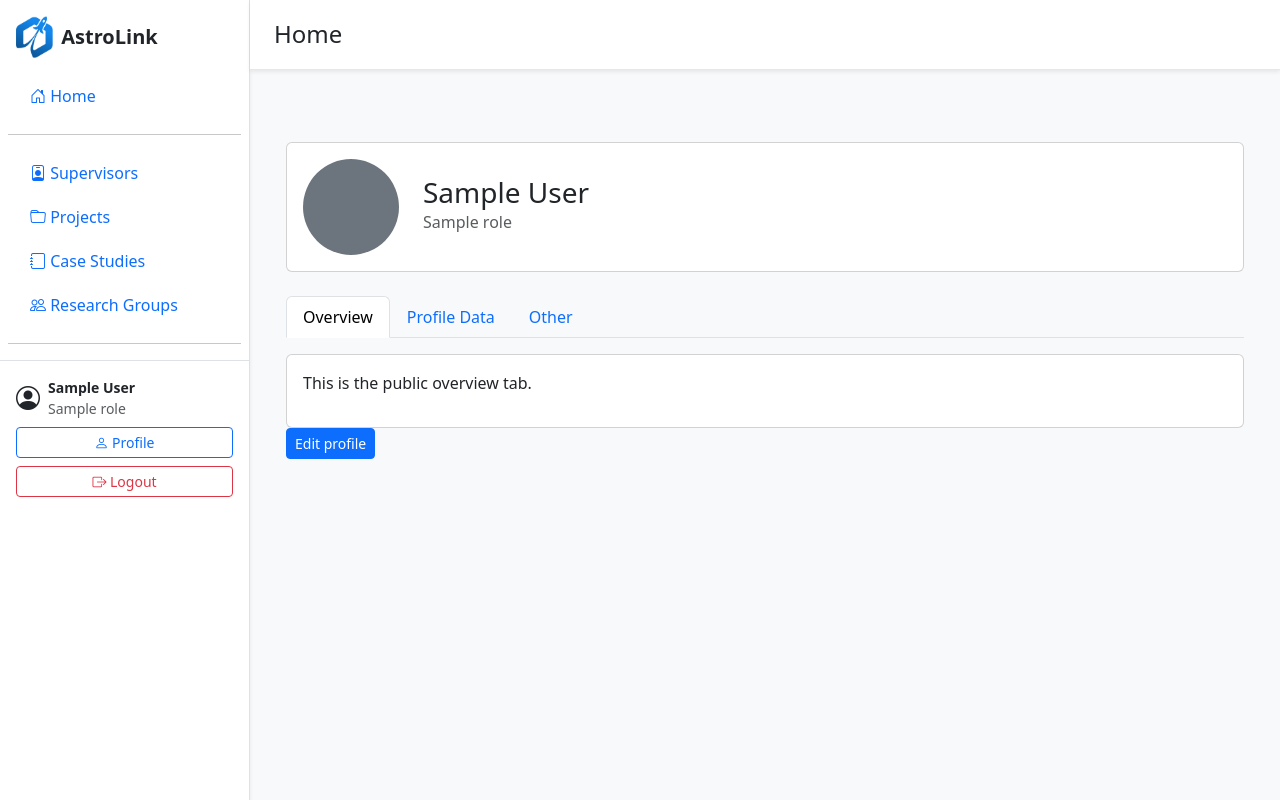
After one commit to Yppilf/AstroLink, a Django app: a page that uses astrolink/templates/forum/base.html in a window 1280 px wide. The commit adds this page. Run offline with Django 5.2, Linux system fonts and the light colour scheme; a user stored in the database is signed in; tables that the repository leaves empty hold one stand-in row (values such as "Sample post"); some libraries are stand-ins or nearby versions.

Commit message:
proper profile editing

```diff
--- a/astrolink/models.py
+++ b/astrolink/models.py
@@ -1,5 +1,5 @@
 from django.db import models
-# from core.models import User
+from authentication.models import User
 
 def supervisor_profile_picture_path(instance, filename):
     """Dynamically generates upload path for supervisor profile pictures"""
@@ -17,8 +17,6 @@ class Supervisor(models.Model):
 
     def __str__(self):
         return self.name
-
-User = Supervisor
 
 class Reference(models.Model):
     supervisor = models.ForeignKey(Supervisor, on_delete=models.CASCADE, related_name="references")
--- a/astrolink/templates/forum/base.html
+++ b/astrolink/templates/forum/base.html
@@ -114,7 +114,7 @@
             </div>
 
             <div class="d-grid gap-2">
-                <a href="{% url 'authentication:profile' %}" class="btn btn-outline-primary btn-sm">
+                <a href="{% url 'authentication:my_profile' %}" class="btn btn-outline-primary btn-sm">
                     <i class="bi bi-person"></i> Profile
                 </a>
                 <a href="{% url 'authentication:logout' %}" class="btn btn-outline-danger btn-sm w-100">
--- a/astrolink/templates/forum/generic_form.html
+++ b/astrolink/templates/forum/generic_form.html
@@ -32,6 +32,11 @@
                 </div>
             {% endfor %}
 
+            {% if extra_form %}
+                <hr>
+                {{ extra_form.as_p }}
+            {% endif %}
+
             <div class="d-flex justify-content-between mt-4">
                 <button type="submit" class="btn btn-primary">
                     <i class="bi bi-save"></i> Save
--- a/authentication/models.py
+++ b/authentication/models.py
@@ -1,5 +1,6 @@
 from django.db import models
 from django.contrib.auth.models import AbstractBaseUser, BaseUserManager, PermissionsMixin, Group, Permission
+from django.utils.text import slugify
 
 class Role(models.Model):
     name = models.CharField(max_length=255)
@@ -26,7 +27,21 @@ class UserManager(BaseUserManager):
         extra_fields.setdefault('is_superuser', True)
         return self.create_user(email, password, **extra_fields)
 
+def generate_unique_username(first_name, last_name):
+    base = slugify(f"{first_name}{last_name}") or "user"
+    username = base
+    counter = 1
+
+    from .models import User  # local import to avoid circular issues
+
+    while User.objects.filter(username=username).exists():
+        counter += 1
+        username = f"{base}{counter}"
+
+    return username
+
 class User(AbstractBaseUser, PermissionsMixin):
+    username = models.SlugField(max_length=150,unique=True,blank=True,editable=False,db_index=True)
     first_name = models.CharField(max_length=150, blank=True)
     last_name = models.CharField(max_length=150, blank=True)
     legal_name = models.CharField(max_length=255, blank=True, editable=False)
@@ -73,4 +88,35 @@ class User(AbstractBaseUser, PermissionsMixin):
         if self.email:
             self.email = self.email.lower()
 
+        if not self.username:
+            self.username = generate_unique_username(
+                self.first_name,
+                self.last_name
+            )
+
         super().save(*args, **kwargs)
+
+
+# ----------------------
+# Role-specific profiles
+# ----------------------
+class BaseProfile(models.Model):
+    user = models.OneToOneField(User,on_delete=models.CASCADE,related_name="%(class)s")
+    created_at = models.DateTimeField(auto_now_add=True)
+    updated_at = models.DateTimeField(auto_now=True)
+
+    class Meta:
+        abstract = True
+
+def supervisor_profile_picture_path(instance, filename):
+    return f"supervisors/{instance.user.id}/{filename}"
+
+class SupervisorProfile(BaseProfile):
+    biography = models.TextField(blank=True)
+    pnumber = models.CharField(max_length=64, null=True, blank=True)
+    profile_picture = models.ImageField(upload_to=supervisor_profile_picture_path,null=True,blank=True)
+
+class StudentProfile(BaseProfile):
+    snumber = models.CharField(max_length=64, null=True, blank=True)
+    level = models.CharField(max_length=64, null=True, blank=True)
+    study_programme = models.CharField(max_length=128, blank=True)
--- a/authentication/profile_views.py
+++ b/authentication/profile_views.py
@@ -4,9 +4,89 @@ from .models import User, Role
 from django.utils.http import url_has_allowed_host_and_scheme
 from django.contrib.auth.decorators import login_required
 from django.urls import reverse
+from .utils import PROFILE_REGISTRY
+from .forms import UserProfileForm
 
 @login_required
-def profile_view(request):
-    return render(request, "authentication/profile/profile.html", {
-        "page_title": "Profile",
-    })
+def my_profile(request):
+    return profile_detail(request, request.user.username)
+
+
+@login_required
+def profile_detail(request, username):
+    profile_user = get_object_or_404(User, username=username)
+
+    role_name = profile_user.role.name if profile_user.role else None
+    registry_entry = PROFILE_REGISTRY.get(role_name)
+
+    profile = None
+    if registry_entry:
+        profile_model = registry_entry["model"]
+        profile = profile_model.objects.filter(user=profile_user).first()
+
+    return render(
+        request,
+        "authentication/profiles/profile_detail.html",
+        {
+            "profile_user": profile_user,
+            "profile": profile,
+            "role": role_name,
+            "active_tab": request.GET.get("tab", "overview"),
+        },
+    )
+
+@login_required
+def edit_profile(request):
+    user = request.user
+    role_name = user.role.name if user.role else None
+
+    registry_entry = PROFILE_REGISTRY.get(role_name)
+    profile_instance = None
+    profile_form_class = None
+
+    if registry_entry:
+        profile_model = registry_entry["model"]
+        profile_form_class = registry_entry["form"]
+        profile_instance, _ = profile_model.objects.get_or_create(user=user)
+
+    if request.method == "POST":
+        user_form = UserProfileForm(request.POST, instance=user)
+        profile_form = (
+            profile_form_class(
+                request.POST,
+                request.FILES,
+                instance=profile_instance
+            )
+            if profile_form_class
+            else None
+        )
+
+        forms_valid = user_form.is_valid()
+        if profile_form:
+            forms_valid = forms_valid and profile_form.is_valid()
+
+        if forms_valid:
+            user_form.save()
+            if profile_form:
+                profile_form.save()
+            return redirect("authentication:my_profile")
+
+    else:
+        user_form = UserProfileForm(instance=user)
+        profile_form = (
+            profile_form_class(instance=profile_instance)
+            if profile_form_class
+            else None
+        )
+
+    return render(
+        request,
+        "forum/generic_form.html",
+        {
+            "form": user_form,
+            "extra_form": profile_form,
+            "title": "Edit profile",
+            "submit_text": "Save changes",
+            "cancel_url": reverse("authentication:my_profile"),
+        },
+    )
--- a/authentication/templates/authentication/profile/profile.html
+++ /dev/null
@@ -1,6 +0,0 @@
-{% extends "forum/base.html" %}
-{% load static %}
-
-{% block content %}
-Profile page
-{% endblock %}
--- /dev/null
+++ b/authentication/templates/authentication/profiles/profile_detail.html
@@ -0,0 +1,79 @@
+{% extends "forum/base.html" %}
+{% load static %}
+
+{% block content %}
+<div class="container mt-5">
+
+    <!-- Header -->
+    <div class="card mb-4">
+        <div class="card-body d-flex align-items-center">
+            {% if profile.profile_picture %}
+                <img src="{{ profile.profile_picture.url }}"
+                     class="rounded-circle me-4"
+                     style="width: 96px; height: 96px; object-fit: cover;">
+            {% else %}
+                <div class="rounded-circle bg-secondary me-4"
+                     style="width: 96px; height: 96px;"></div>
+            {% endif %}
+
+            <div>
+                <h3 class="mb-0">{{ profile_user.display_name }}</h3>
+                <p class="text-muted mb-1">{{ profile_user.role }}</p>
+                {% if profile.biography %}
+                    <p class="mb-0">{{ profile.biography }}</p>
+                {% endif %}
+            </div>
+        </div>
+    </div>
+
+    <!-- Tabs -->
+    <ul class="nav nav-tabs mb-3">
+        <li class="nav-item">
+            <a class="nav-link {% if active_tab == 'overview' %}active{% endif %}"
+               href="?tab=overview">
+                Overview
+            </a>
+        </li>
+
+        <li class="nav-item">
+            <a class="nav-link {% if active_tab == 'data' %}active{% endif %}"
+               href="?tab=data">
+                Profile Data
+            </a>
+        </li>
+
+        <li class="nav-item">
+            <a class="nav-link {% if active_tab == 'other' %}active{% endif %}"
+               href="?tab=other">
+                Other
+            </a>
+        </li>
+    </ul>
+
+    <!-- Tab Content -->
+    <div class="card">
+        <div class="card-body">
+
+            {% if active_tab == 'overview' %}
+                <p>This is the public overview tab.</p>
+
+            {% elif active_tab == 'data' %}
+                {% include "authentication/profiles/tabs/profile_data.html" %}
+
+            {% else %}
+                <p>Coming soon.</p>
+            {% endif %}
+
+        </div>
+    </div>
+
+    {% if request.user == profile_user %}
+        <a href="{% url 'authentication:edit_profile' %}"
+        class="btn btn-primary btn-sm">
+            Edit profile
+        </a>
+    {% endif %}
+
+
+</div>
+{% endblock %}
--- a/authentication/urls.py
+++ b/authentication/urls.py
@@ -9,8 +9,11 @@ urlpatterns = [
     path("login/", views.login_view, name="login"),
     path("logout/", views.logout_view, name="logout"),
     path("register/", views.register_view, name="register"),
+    path("admin/register/", views.admin_register_view, name="admin_register"),
     path('forgot-password/', password_reset.password_reset_request, name='password_reset_request'),
     path('reset-password/<uidb64>/<token>/', password_reset.password_reset_confirm, name='password_reset_confirm'),
 
-    path("profile/", profile_views.profile_view, name="profile"),
+    path("profile/", profile_views.my_profile, name="my_profile"),
+    path("profile/edit", profile_views.edit_profile, name="edit_profile"),
+    path("profile/<str:username>/", profile_views.profile_detail, name="profile_detail"),
 ]
--- /dev/null
+++ b/authentication/utils.py
@@ -0,0 +1,26 @@
+from .models import User, StudentProfile, SupervisorProfile
+from .forms import StudentProfileForm, SupervisorProfileForm
+
+PROFILE_REGISTRY = {
+    "Student": {
+        "model": StudentProfile,
+        "form": StudentProfileForm,
+        "label": "Student",
+    },
+    "Supervisor": {
+        "model": SupervisorProfile,
+        "form": SupervisorProfileForm,
+        "label": "Supervisor",
+    },
+}
+
+def assign_role(user, role):
+    user.role = role
+    user.save(update_fields=["role"])
+
+    registry_entry = PROFILE_REGISTRY.get(role.name)
+    if not registry_entry:
+        return
+
+    profile_model = registry_entry["model"]
+    profile_model.objects.get_or_create(user=user)
--- a/config/urls.py
+++ b/config/urls.py
@@ -26,3 +26,10 @@ urlpatterns = [
     path('', include('astrolink.urls', namespace="astrolink")),
     path('', include('authentication.urls', namespace="authentication"))
 ]
+
+if settings.DEBUG:
+    urlpatterns += static(settings.MEDIA_URL, document_root=settings.MEDIA_ROOT)
+if not settings.DEBUG:
+    urlpatterns += [
+        re_path(r'^media/(?P<path>.*)$', serve, {'document_root': settings.MEDIA_ROOT}),
+    ]
```
Also changed, not shown: authentication/forms.py (+29 -1 lines), authentication/templates/authentication/profiles/tabs/profile_data.html (added, +20 -0 lines), authentication/views.py (+29 -6 lines), permissions/management/commands/setup_roles.py (+12 -0 lines), astrolink/migrations/0002_alter_application_member.py (added), authentication/migrations/0002_user_username_studentprofile_supervisorprofile.py (added), authentication/migrations/0003_remove_studentprofile_programme_and_more.py (added), authentication/migrations/0004_remove_studentprofile_student_number_and_more.py (added), authentication/migrations/0005_alter_supervisorprofile_pnumber.py (added).
